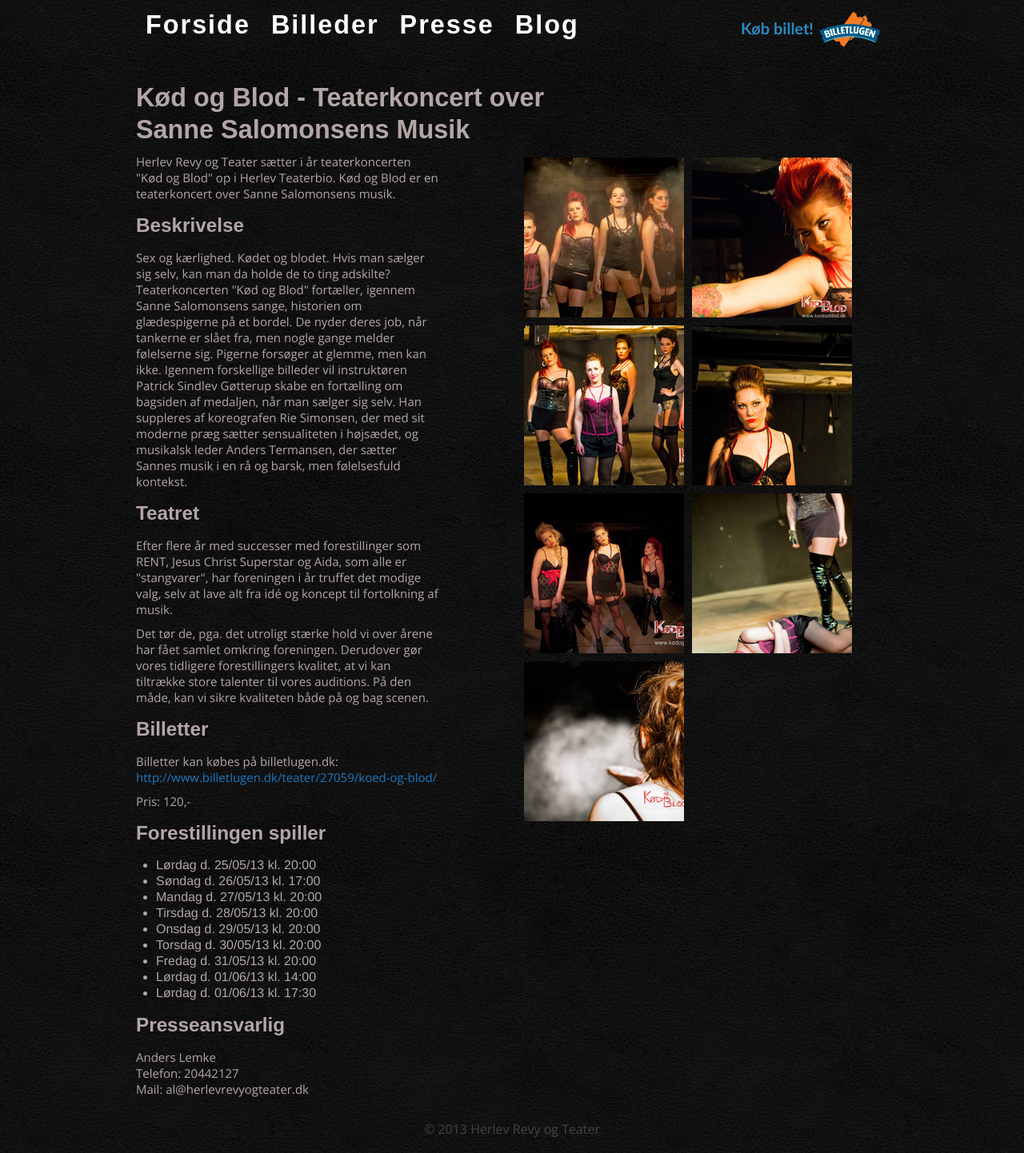
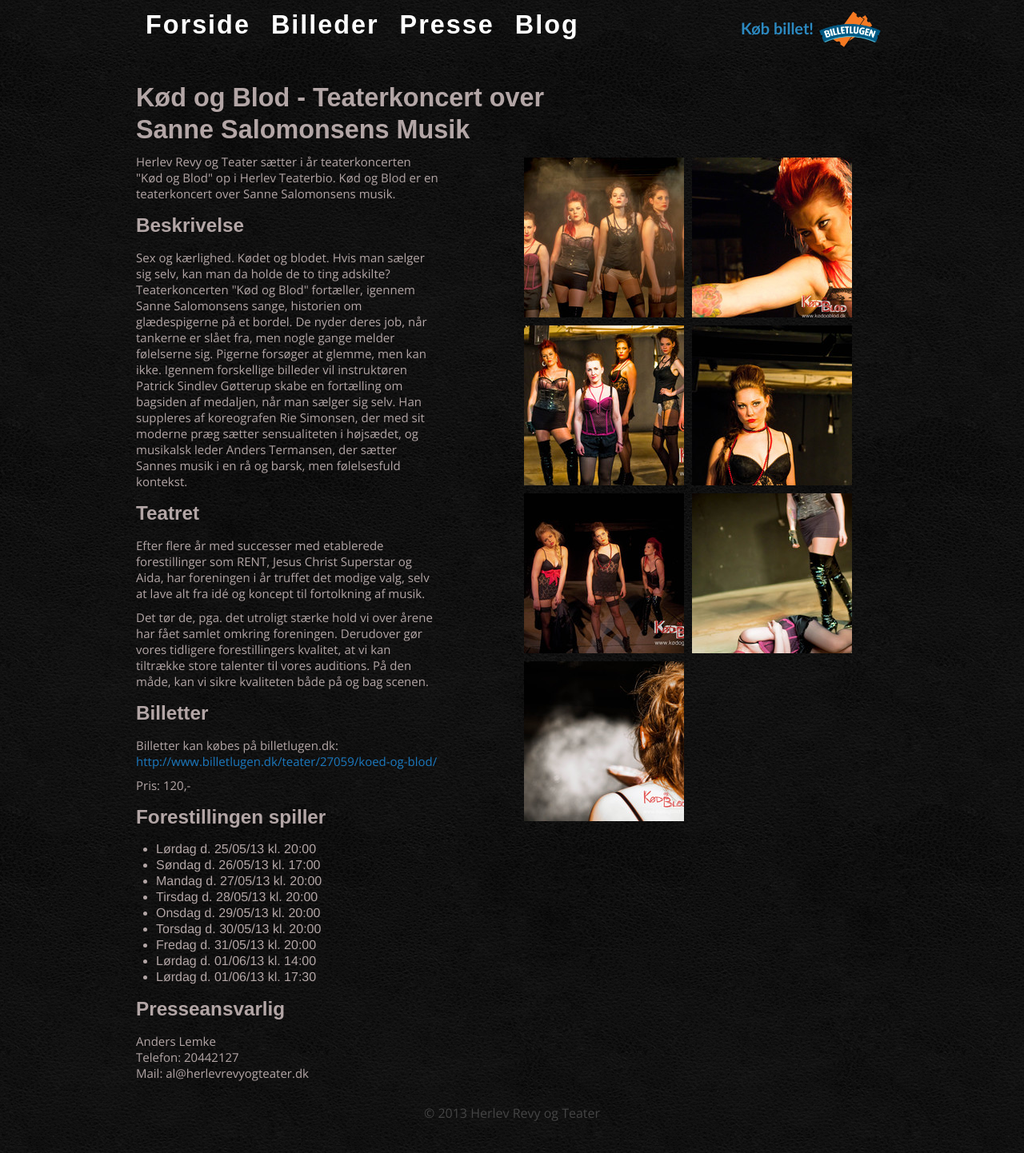
Before and after one commit to anderslemke/kodogblod, a Jekyll site: the page built from presse/index.html, in a window 1280 px wide. Shown: the whole page at 80% size. Built offline with Jekyll 4.4.1, drawn with Linux system fonts in a browser that asks for light colours; nearby versions of some CDN libraries; some web fonts are replaced; comment, search, counter and statistics services are not loaded.

Commit message:
Update press release

```diff
--- a/presse/index.html
+++ b/presse/index.html
@@ -18,7 +18,7 @@ facebook_image: http://xn--kdogblod-54a.dk/assets/images/square_poster.png
     <p>Sex og kærlighed. Kødet og blodet. Hvis man sælger sig selv, kan man da holde de to ting adskilte? Teaterkoncerten "Kød og Blod" fortæller, igennem Sanne Salomonsens sange, historien om glædespigerne på et bordel. De nyder deres job, når tankerne er slået fra, men nogle gange melder følelserne sig. Pigerne forsøger at glemme, men kan ikke. Igennem forskellige billeder vil instruktøren Patrick Sindlev Gøtterup skabe en fortælling om bagsiden af medaljen, når man sælger sig selv. Han suppleres af koreografen Rie Simonsen, der med sit moderne præg sætter sensualiteten i højsædet, og musikalsk leder Anders Termansen, der sætter Sannes musik i en rå og barsk, men følelsesfuld kontekst.</p>
 
     <h3>Teatret</h3>
-    <p>Efter flere år med successer med forestillinger som RENT, Jesus Christ Superstar og Aida, som alle er "stangvarer", har foreningen i år truffet det modige valg, selv at lave alt fra idé og koncept til fortolkning af musik.</p>
+    <p>Efter flere år med successer med etablerede forestillinger som RENT, Jesus Christ Superstar og Aida, har foreningen i år truffet det modige valg, selv at lave alt fra idé og koncept til fortolkning af musik.</p>
     <p>Det tør de, pga. det utroligt stærke hold vi over årene har fået samlet omkring foreningen. Derudover gør vores tidligere forestillingers kvalitet, at vi kan tiltrække store talenter til vores auditions. På den måde, kan vi sikre kvaliteten både på og bag scenen.</p>
 
     <h3>Billetter</h3>
```
